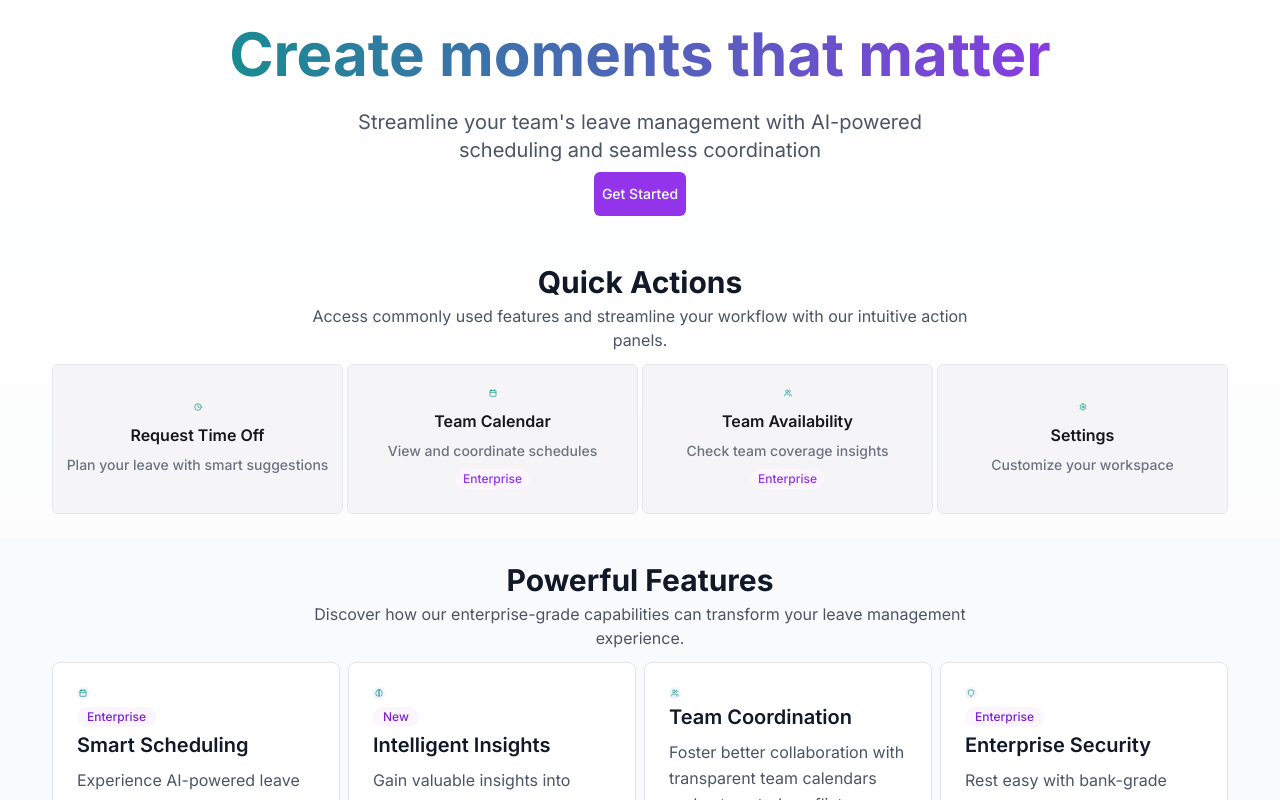
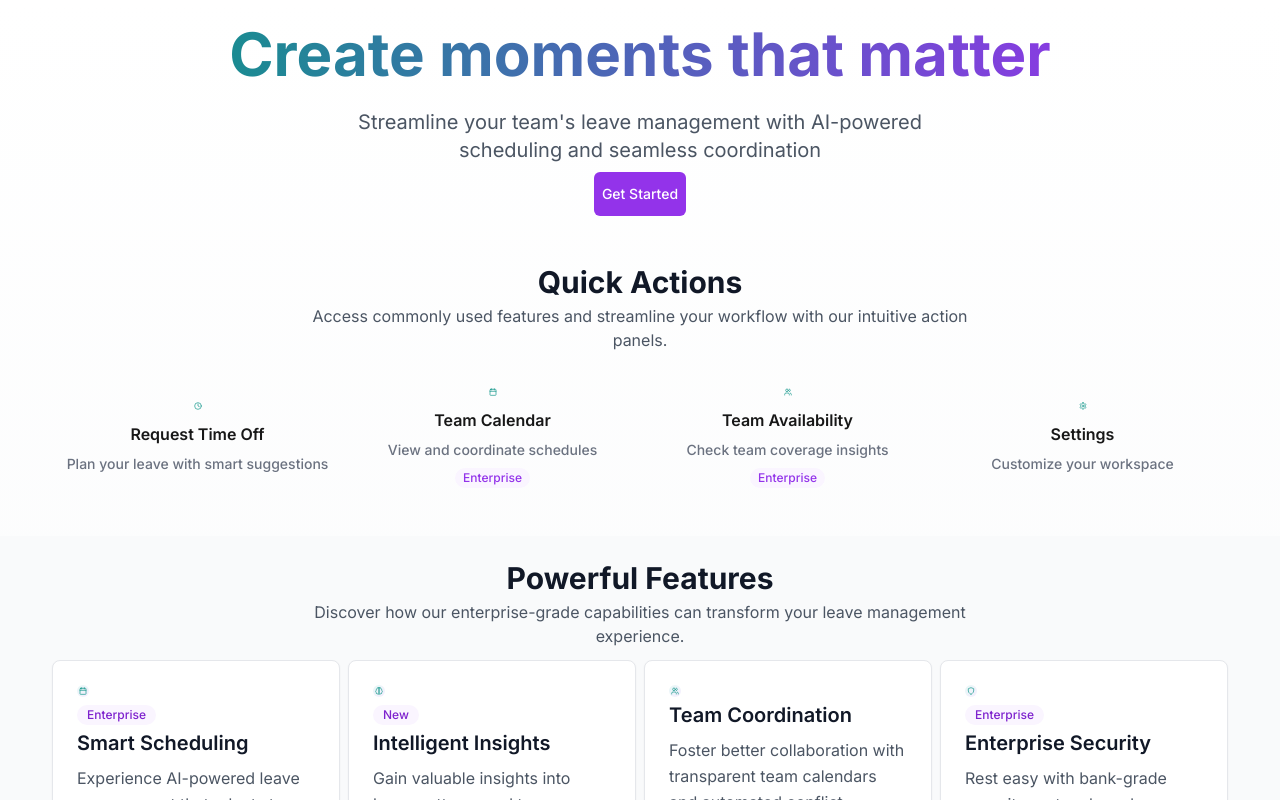
Before and after one commit to TheJohny71/alfie-enterprise-v3, a Next.js app: page /alfie-enterprise-v3/ in a window 1280 px wide. Shown: the top 800 px of the page. Built offline with nearby package versions, Linux system fonts and the light colour scheme.

Commit message:
Update quick-actions.tsx

```diff
--- a/src/components/features/welcome/quick-actions.tsx
+++ b/src/components/features/welcome/quick-actions.tsx
@@ -47,7 +47,7 @@ export const QuickActions: FC = () => {
       {actions.map((action, index) => (
         <Button
           key={index}
-          variant="outline"
+          variant="secondary"  // Changed from outline to secondary
           onClick={() => action.action()}
           className="flex flex-col items-center p-6 h-auto hover:border-purple-500 transition-all hover:-translate-y-1"
         >
```
